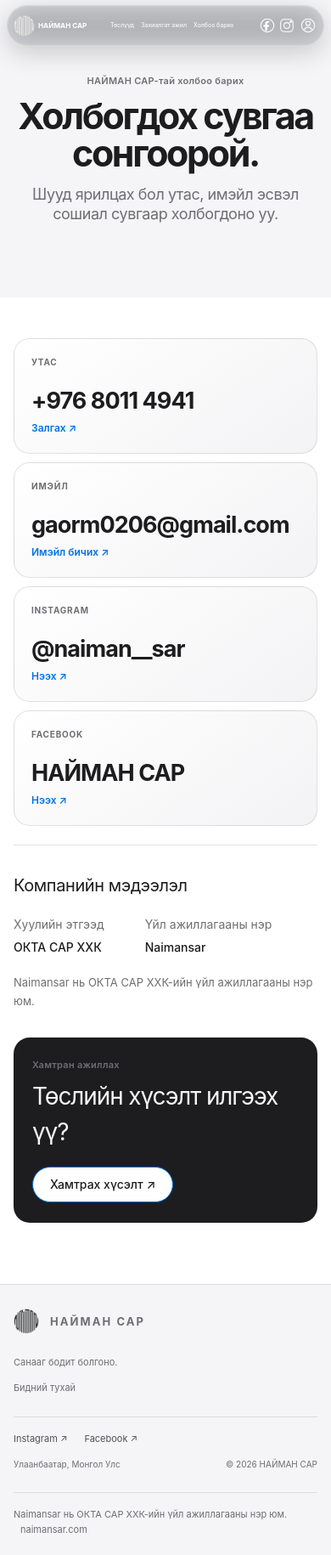
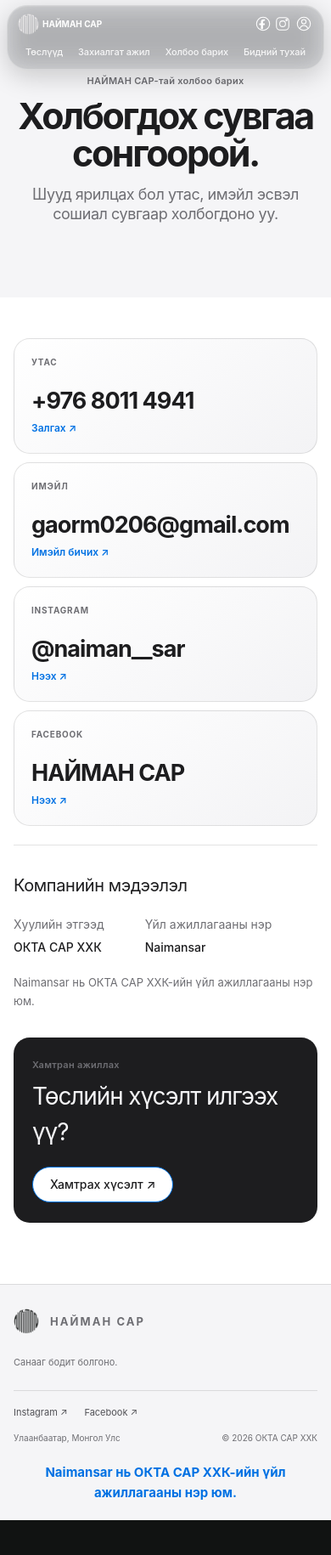
Before and after one commit to gamu666/octa-sar-website, a Next.js app: page /contact in a window 390 px wide. Shown: the whole page at 85% size. After the commit the page ends 1789 px from the top, so only its background shows below. Built offline with nearby package versions, Linux system fonts and the light colour scheme.

Commit message:
Move About to header and refine modal and company footer styling

```diff
--- a/app/company.css
+++ b/app/company.css
@@ -1,10 +1,10 @@
 .about-trigger { padding: 0; border: 0; background: none; color: inherit; font: inherit; cursor: pointer; text-underline-offset: 4px; }
 .about-trigger:hover { text-decoration: underline; }
 .about-trigger:focus-visible, .company-modal__close:focus-visible { outline: 2px solid #0071e3; outline-offset: 5px; border-radius: 6px; }
-.site-footer__about { display: grid; gap: 12px; justify-items: end; }
-.site-footer__legal { grid-column: 1 / -1; margin: 0; padding-top: 16px; border-top: 1px solid currentColor; border-color: rgba(128,128,128,.2); font-size: 11px; line-height: 1.7; }
-.site-footer__legal span { white-space: nowrap; margin-left: 8px; }
-.company-modal { position: fixed; inset: 0; width: min(460px, calc(100vw - 40px)); max-height: calc(100dvh - 64px); box-sizing: border-box; margin: auto; padding: 40px 32px 32px; overflow: auto; color: #1d1d1f; background: rgba(250,250,252,.94); backdrop-filter: blur(24px) saturate(150%); border: 1px solid rgba(255,255,255,.7); border-radius: 24px; box-shadow: 0 24px 80px rgba(0,0,0,.22); text-align: left; font-family: inherit; font-size: 15px; line-height: 1.7; letter-spacing: normal; }
+
+.site-footer__legal { grid-column: 1 / -1; margin: -14px 0 0; padding: 0; border: 0; text-align: center; font-size: clamp(15px, 1.3vw, 18px); font-weight: 700; line-height: 1.6; color: #0071e3; }
+
+.company-modal { position: fixed; inset: 0; width: min(460px, calc(100vw - 40px)); max-height: calc(100dvh - 64px); box-sizing: border-box; margin: auto; padding: 44px 36px 32px; overflow: auto; color: #1d1d1f; background: rgba(250,250,252,.94); backdrop-filter: blur(24px) saturate(150%); border: 1px solid rgba(255,255,255,.7); border-radius: 24px; box-shadow: 0 24px 80px rgba(0,0,0,.22); text-align: center; font-family: -apple-system, BlinkMacSystemFont, 'Segoe UI', sans-serif; font-size: 15px; line-height: 1.7; letter-spacing: normal; }
 .company-modal[open] { animation: company-open .22s cubic-bezier(.2,.8,.2,1) both; }
 .company-modal::backdrop { background: rgba(16,20,28,.3); backdrop-filter: blur(5px); animation: company-backdrop .22s ease both; }
 .company-modal[data-closing] { animation: company-close .18s ease both; }
@@ -12,8 +12,8 @@
 .company-modal__close { position: absolute; top: 14px; right: 14px; display: grid; place-items: center; width: 36px; height: 36px; border: 0; border-radius: 50%; background: rgba(29,29,31,.07); color: #515156; cursor: pointer; }
 .company-modal__close:hover { background: rgba(29,29,31,.12); }
 .company-modal .company-modal__eyebrow { margin: 0 0 10px; color: #6e6e73; font-size: 12px; font-weight: 500; }
-.company-modal.company-modal.company-modal h2 { margin: 0 0 18px; font-size: 28px; line-height: 1.2; letter-spacing: -.025em; }
-.company-modal.company-modal.company-modal p { margin: 0; color: #515156; font-size: 15px; font-weight: 400; line-height: 1.7; }
+.company-modal h2 { margin: 0 0 18px; font-size: 30px; font-weight: 600; line-height: 1.2; letter-spacing: -.025em; }
+.company-modal p { margin: 0; color: #515156; font-size: 15px; font-weight: 400; line-height: 1.7; }
 .company-modal .company-modal__legal { margin-top: 24px; padding-top: 20px; border-top: 1px solid rgba(29,29,31,.12); color: #1d1d1f; font-size: 13px; }
 body:has(.company-modal[open]) { overflow: hidden; }
 .company-info { padding-block: 32px; border-top: 1px solid var(--ap-line); }
@@ -25,5 +25,24 @@ body:has(.company-modal[open]) { overflow: hidden; }
 @keyframes company-open { from { opacity: 0; transform: translateY(6px) scale(.97); } to { opacity: 1; transform: translateY(0) scale(1); } }
 @keyframes company-close { to { opacity: 0; transform: translateY(4px) scale(.98); } }
 @keyframes company-backdrop { from { opacity: 0; } to { opacity: 1; } }
-@media (max-width: 700px) { .site-footer__about { justify-items: start; } .company-modal { padding: 40px 24px 28px; border-radius: 22px; } }
+@media (max-width: 700px) { .company-modal { padding: 40px 24px 28px; border-radius: 22px; } }
 @media (prefers-reduced-motion: reduce) { .company-modal[open], .company-modal[data-closing], .company-modal::backdrop { animation: none; } }
+
+/* Match the existing pill navigation, including the About button. */
+.site-header .desktop-nav .about-trigger { display: inline-flex; align-items: center; justify-content: center; min-height: 32px; padding: 0 12px; border-radius: 999px; white-space: nowrap; letter-spacing: -.01em; transition: background .2s ease, color .2s ease; }
+.site-header .desktop-nav .about-trigger:hover { text-decoration: none; background: rgba(255,255,255,.12); }
+.apple-page:not(.apple-page--home-header) .desktop-nav .about-trigger:hover { background: rgba(29,29,31,.065); }
+.home-redesign .site-footer--light .site-footer__meta { grid-column: 1 / -1; height: auto; min-height: 0; padding-top: 18px; display: flex; flex-direction: row; align-items: center; justify-content: space-between; border-top: 1px solid rgba(29,29,31,.12); text-align: left; }
+.home-redesign .site-footer--light .site-footer__socials { display: flex; gap: 22px; margin-inline: auto; }
+@media (max-width: 900px) { .site-header .desktop-nav .about-trigger { padding-inline: 7px; } }
+@media (max-width: 620px) {
+  :is(.home-redesign, .apple-page--home-header) .site-header.site-header--light { height: 92px; }
+  :is(.home-redesign, .apple-page--home-header) .site-header.site-header--light .site-header__inner { height: 76px; padding: 8px 12px; border-radius: 24px; grid-template-columns: 1fr auto; grid-template-rows: 26px 28px; gap: 6px; }
+  :is(.home-redesign, .apple-page--home-header) .site-header.site-header--light .brand { font-size: 10px; }
+  :is(.home-redesign, .apple-page--home-header) .site-header.site-header--light .site-header__actions { grid-column: 2; grid-row: 1; }
+  :is(.home-redesign, .apple-page--home-header) .site-header.site-header--light .desktop-nav { grid-column: 1 / -1; grid-row: 2; justify-self: stretch; justify-content: center; gap: 4px; font-size: 11px; }
+  :is(.home-redesign, .apple-page--home-header) .site-header.site-header--light .desktop-nav :is(a, .about-trigger) { min-height: 28px; padding: 0 7px; }
+  .home-redesign .site-footer--light .site-footer__meta { display: grid; grid-template-columns: 1fr auto; gap: 12px 16px; }
+  .home-redesign .site-footer--light .site-footer__socials { grid-column: 1 / -1; grid-row: 1; margin: 0; }
+  .site-footer__legal { margin-top: -4px; font-size: 15px; }
+}
--- a/app/components/AboutModal.tsx
+++ b/app/components/AboutModal.tsx
@@ -1,15 +1,19 @@
 'use client';
 
-import { useId, useRef } from 'react';
+import { useEffect, useId, useRef, useState } from 'react';
+import { createPortal } from 'react-dom';
 
 export const companyRelationship = 'Naimansar нь ОКТА САР ХХК-ийн үйл ажиллагааны нэр юм.';
 
 export function AboutModal() {
+  const [open, setOpen] = useState(false);
   const dialog = useRef<HTMLDialogElement>(null);
   const trigger = useRef<HTMLButtonElement>(null);
   const timer = useRef<ReturnType<typeof setTimeout> | null>(null);
   const titleId = useId();
   const descriptionId = useId();
+
+  useEffect(() => () => { if (timer.current) clearTimeout(timer.current); }, []);
 
   const close = () => {
     const card = dialog.current;
@@ -17,6 +21,7 @@ export function AboutModal() {
     card.dataset.closing = 'true';
     timer.current = setTimeout(() => {
       card.close();
+      setOpen(false);
       delete card.dataset.closing;
       timer.current = null;
       trigger.current?.focus({ preventScroll: true });
@@ -25,8 +30,8 @@ export function AboutModal() {
 
   return (
     <>
-      <button ref={trigger} className="about-trigger" type="button" aria-haspopup="dialog" onClick={() => dialog.current?.showModal()}>Бидний тухай</button>
-      <dialog ref={dialog} className="company-modal" aria-labelledby={titleId} aria-describedby={descriptionId}
+      <button ref={trigger} className="about-trigger" type="button" aria-haspopup="dialog" onClick={() => setOpen(true)}>Бидний тухай</button>
+      {open && createPortal(<dialog ref={(node) => { dialog.current = node; if (node && !node.open) node.showModal(); }} className="company-modal" aria-labelledby={titleId} aria-describedby={descriptionId}
         onCancel={(event) => { event.preventDefault(); close(); }}
         onClick={(event) => {
           if (event.target !== event.currentTarget) return;
@@ -37,10 +42,10 @@ export function AboutModal() {
           <svg width="16" height="16" viewBox="0 0 16 16" aria-hidden="true"><path d="m4 4 8 8M12 4l-8 8" fill="none" stroke="currentColor" strokeWidth="1.5" strokeLinecap="round" /></svg>
         </button>
         <p className="company-modal__eyebrow">Бидний тухай</p>
-        <h2 id={titleId}>НАЙМАН САР</h2>
-        <p id={descriptionId}>Бид санааг бодит бүтээгдэхүүн болгох үе шат бүрд стратеги, дизайн, технологийн шийдлийг нэгдсэн байдлаар хэрэгжүүлдэг.</p>
+        <h2 id={titleId}>Санааг бодит болгоно.</h2>
+        <p id={descriptionId}>НАЙМАН САР нь веб систем, дижитал бүтээгдэхүүн, брэндийн шийдэл бүтээдэг. Бид стратеги, дизайн, технологийг нэгтгэн санааг хэрэглэхэд хялбар, үнэ цэнтэй бүтээгдэхүүн болгоно.</p>
         <p className="company-modal__legal">{companyRelationship}</p>
-      </dialog>
+      </dialog>, document.body)}
     </>
   );
 }
--- a/app/components/SiteChrome.tsx
+++ b/app/components/SiteChrome.tsx
@@ -53,6 +53,7 @@ export function SiteHeader({ light = false }: { light?: boolean }) {
             <Link className={activeSection === 'projects' ? 'is-active' : ''} href="/#projects">Төслүүд</Link>
             <Link className={activeSection === 'selected-work' ? 'is-active' : ''} href="/#selected-work">Захиалгат ажил</Link>
             <Link href="/contact">Холбоо барих</Link>
+            <AboutModal />
           </nav>
           <div className="site-header__actions" aria-label="Сошиал ба хэрэглэгчийн хэсэг">
             <a className="header-icon" href="https://www.facebook.com/profile.php?id=61594140354144" target="_blank" rel="noreferrer" aria-label="Facebook">
@@ -77,16 +78,16 @@ export function SiteFooter({ light = false }: { light?: boolean }) {
       <div className="site-footer__brand">
         <Link className="brand" href="/" aria-label="НАЙМАН САР нүүр хуудас"><Mark compact /><span>НАЙМАН САР</span></Link>
       </div>
-      <div className="site-footer__about"><p className="site-footer__tagline">Санааг бодит болгоно.</p><AboutModal /></div>
+      <p className="site-footer__tagline">Санааг бодит болгоно.</p>
       <div className="site-footer__meta">
         <span>Улаанбаатар, Монгол Улс</span>
         <div className="site-footer__socials" role="navigation" aria-label="Сошиал сувгууд">
           <a href="https://www.instagram.com/naiman__sar/" target="_blank" rel="noreferrer">Instagram ↗</a>
           <a href="https://www.facebook.com/profile.php?id=61594140354144" target="_blank" rel="noreferrer">Facebook ↗</a>
         </div>
-        <span>© 2026 НАЙМАН САР</span>
+        <span>© 2026 ОКТА САР ХХК</span>
       </div>
-      <p className="site-footer__legal">{companyRelationship} <span>naimansar.com</span></p>
+      <p className="site-footer__legal">{companyRelationship}</p>
     </footer>
   );
 }
--- a/app/page.tsx
+++ b/app/page.tsx
@@ -1,5 +1,4 @@
 import Link from 'next/link';
-import { AboutModal } from './components/AboutModal';
 import { AutoplayLoopVideo } from './components/AutoplayLoopVideo';
 import { CommissionedWorkAccordion } from './components/CommissionedWorkAccordion';
 import { HeroScrollMotion } from './components/HeroScrollMotion';
@@ -115,7 +114,7 @@ export default function Home() {
 
           <section className="ap-statement ap-shell" id="about" aria-labelledby="about-title">
           <div className="ap-statement__reveal">
-            <div className="ap-eyebrow"><AboutModal /></div>
+            <p className="ap-eyebrow">Бидний тухай</p>
             <h2 id="about-title">Санаанаас бодит бүтээгдэхүүн хүртэл.</h2>
             <p>
               НАЙМАН САР нь санааг хэрэглэгчдэд хүрэх бодит бүтээгдэхүүн болгон хөгжүүлэх бүхий л үе шатанд стратеги, дизайн, технологийн шийдлийг нэгдсэн байдлаар хэрэгжүүлдэг.
```
